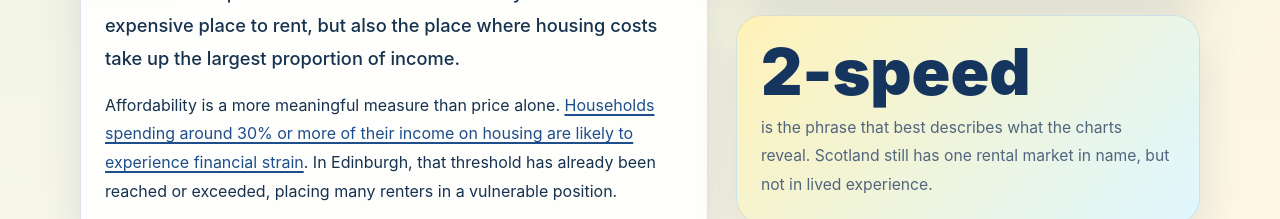
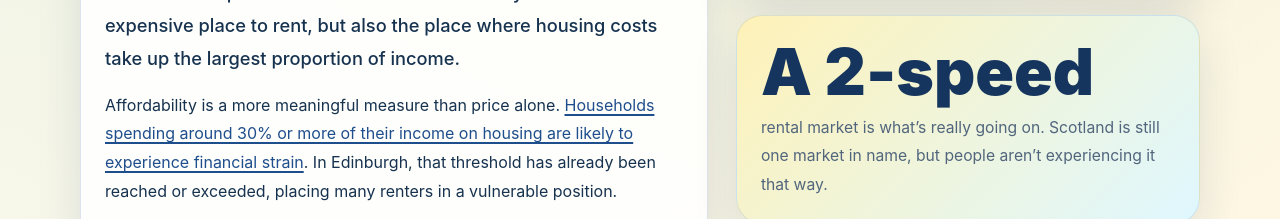
Before and after one commit to carriemassoncarrielmasson-create/digital-media-, a plain HTML site: page index.html in a window 1280 px wide. Shown: the part 1605-1824 px from the top of the page. Drawn offline with Linux system fonts and the light colour scheme.

Commit message:
Update index.html

```diff
--- a/index.html
+++ b/index.html
@@ -642,9 +642,9 @@
         </div>
 
         <div class="side-stat">
-          <div class="big">2-speed</div>
+          <div class="big"> A 2-speed</div>
           <div class="small">
-            is the phrase that best describes what the charts reveal. Scotland still has one rental market in name, but not in lived experience.
+            rental market is what’s really going on. Scotland is still one market in name, but people aren’t experiencing it that way.
           </div>
         </div>
 
```
